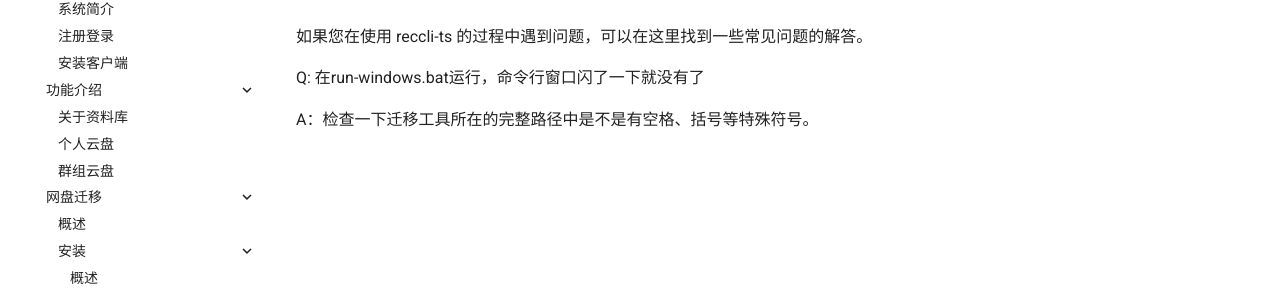
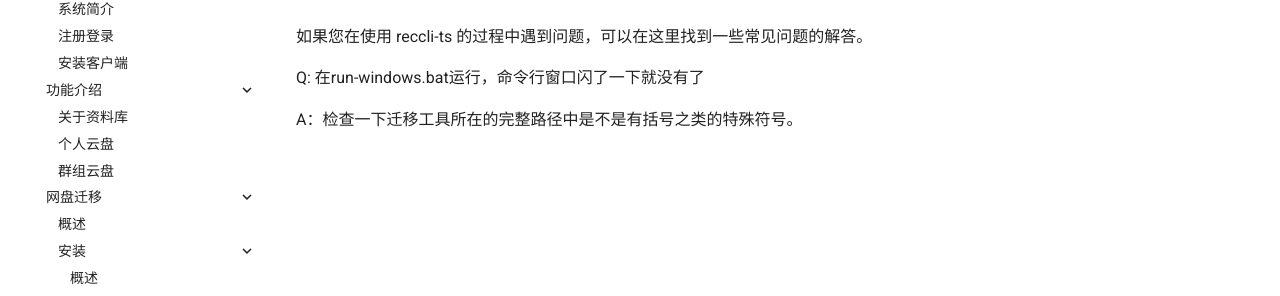
Before and after one commit to wf0229/pan_doc, an MkDocs documentation site: the page built from docs/transfer/more/faq.md, in a window 1280 px wide. Shown: the part 156-452 px from the top of the page. Built offline with MkDocs 1.6.1 and Material for MkDocs 9.7.7, drawn with Linux system fonts in a browser that asks for light colours; comment, search, counter and statistics services are not loaded.

Commit message:
Update faq.md

```diff
--- a/docs/transfer/more/faq.md
+++ b/docs/transfer/more/faq.md
@@ -4,4 +4,4 @@
 
 Q: 在run-windows.bat运行，命令行窗口闪了一下就没有了
 
-A：检查一下迁移工具所在的完整路径中是不是有空格、括号等特殊符号。
+A：检查一下迁移工具所在的完整路径中是不是有括号之类的特殊符号。
```
